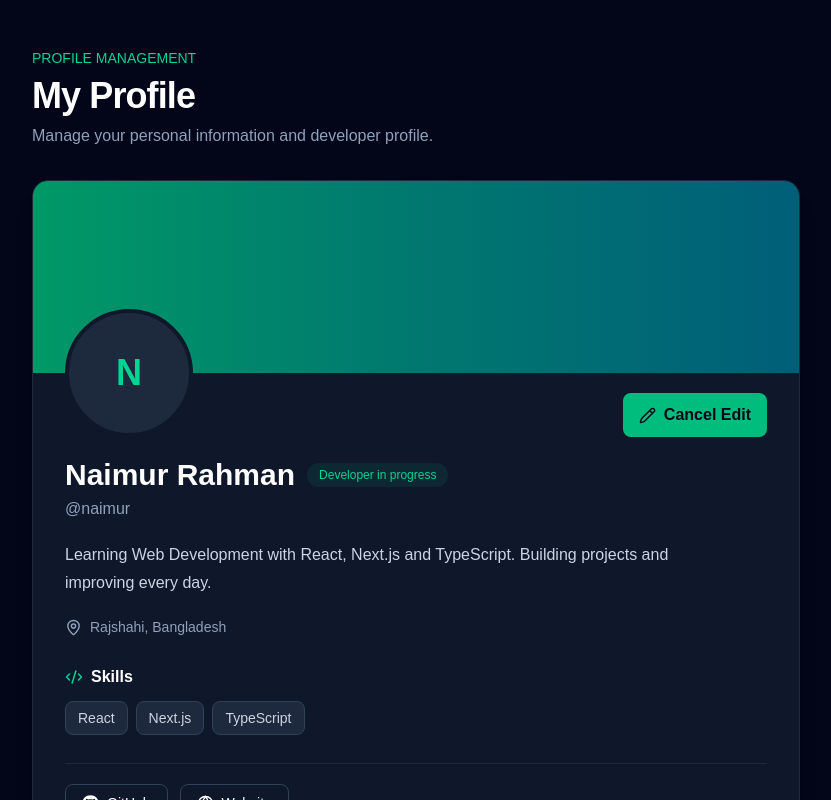
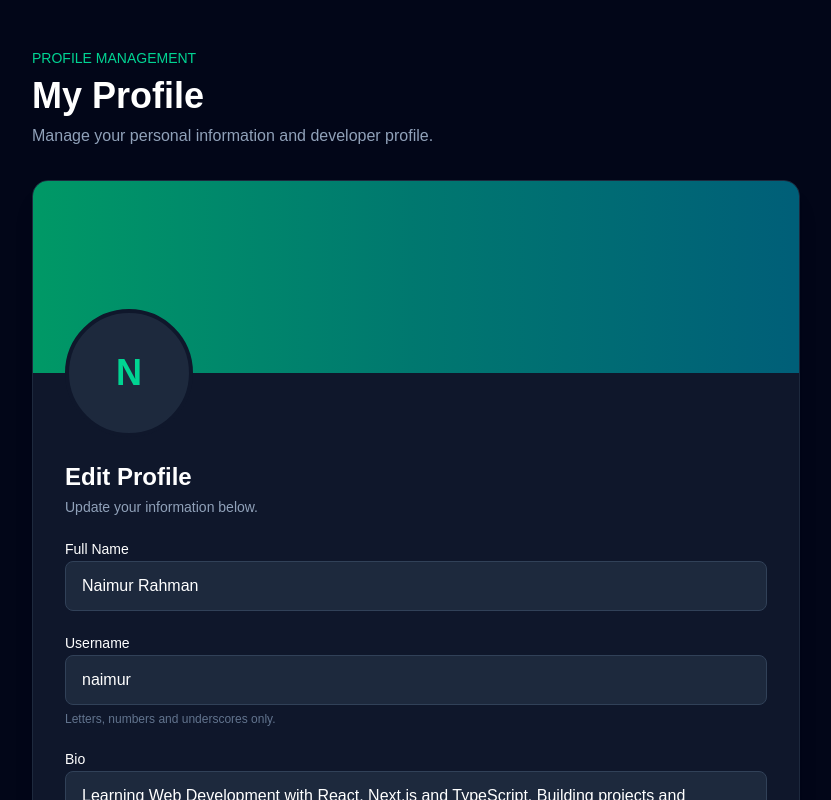
Before and after one commit to Naimur131251/Profile-update-practice, a Next.js app: page /profile in a window 1280 px wide. Both pictures are taken after a click on the button "Edit Profile". Shown: the top 800 px of the page, without its empty margins (224-1055 px from the left). Built offline with nearby package versions, Linux system fonts and the light colour scheme.

Commit message:
edit form add inside profile page

```diff
--- a/src/app/profile/page.tsx
+++ b/src/app/profile/page.tsx
@@ -1,63 +1,231 @@
-
 "use client";
 
 import { useState } from "react";
-import { MapPin, Code2, Pencil, Globe } from "lucide-react";
+import {
+  MapPin,
+  Code2,
+  Pencil,
+  Globe,
+  X,
+  Save,
+  CheckCircle2,
+} from "lucide-react";
 import { FaGithub } from "react-icons/fa";
 
-export default function ProfilePage() {
-  const [isEditing, setIsEditing] = useState(false);
+interface IProfile {
+  name: string;
+  username: string;
+  bio: string;
+  location: string;
+  skills: string;
+}
 
-  const [profile] = useState({
+const initialProfile: IProfile = {
   name: "Naimur Rahman",
   username: "naimur",
   bio: "Learning Web Development with React, Next.js and TypeScript. Building projects and improving every day.",
   location: "Rajshahi, Bangladesh",
-    skills: ["React", "Next.js", "TypeScript"],
+  skills: "React, Next.js, TypeScript",
+};
+
+export default function ProfilePage() {
+  const [profile, setProfile] = useState<IProfile>(initialProfile);
+  const [formData, setFormData] = useState<IProfile>(initialProfile);
+  const [isEditing, setIsEditing] = useState(false);
+  const [isSaved, setIsSaved] = useState(false);
+
+  const handleEdit = () => {
+    setFormData({ ...profile });
+    setIsEditing(true);
+    setIsSaved(false);
+  };
+
+  const handleCancel = () => {
+    setFormData({ ...profile });
+    setIsEditing(false);
+  };
+
+  const handleChange = (
+    e: React.ChangeEvent<HTMLInputElement | HTMLTextAreaElement>,
+  ) => {
+    const { name, value } = e.target;
+
+    setFormData((prev) => ({
+      ...prev,
+      [name]: value,
+    }));
+  };
+
+  const handleSubmit = (e: React.FormEvent<HTMLFormElement>) => {
+    e.preventDefault();
+
+    setProfile({
+      ...formData,
+      name: formData.name.trim(),
+      username: formData.username.trim(),
+      bio: formData.bio.trim(),
+      location: formData.location.trim(),
+      skills: formData.skills.trim(),
     });
+
+    setIsEditing(false);
+    setIsSaved(true);
+  };
 
   return (
     <main className="min-h-screen bg-slate-950 px-4 py-12 text-white">
       <div className="mx-auto max-w-3xl">
-        {/* Page Heading */}
         <div className="mb-8">
           <p className="mb-2 text-sm font-medium text-emerald-400">
             PROFILE MANAGEMENT
           </p>
 
-          <h1 className="text-3xl font-bold tracking-tight sm:text-4xl">
-            My Profile
-          </h1>
+          <h1 className="text-3xl font-bold sm:text-4xl">My Profile</h1>
 
           <p className="mt-2 text-slate-400">
             Manage your personal information and developer profile.
           </p>
         </div>
 
-        {/* Profile Card */}
         <section className="overflow-hidden rounded-2xl border border-slate-800 bg-slate-900 shadow-xl">
-          {/* Cover */}
           <div className="h-36 bg-linear-to-r from-emerald-600 via-teal-700 to-cyan-800 sm:h-48" />
 
           <div className="px-5 pb-7 sm:px-8">
-            {/* Avatar and Edit Button */}
             <div className="-mt-12 flex flex-wrap items-end justify-between gap-4 sm:-mt-16">
               <div className="flex h-24 w-24 items-center justify-center rounded-full border-4 border-slate-900 bg-slate-800 text-3xl font-bold text-emerald-400 sm:h-32 sm:w-32 sm:text-4xl">
-                {profile.name.charAt(0).toUpperCase()}
+                {profile.name.charAt(0).toUpperCase() || "U"}
               </div>
 
+              {!isEditing && (
                 <button
-                onClick={() => setIsEditing(!isEditing)}
+                  onClick={handleEdit}
                   className="inline-flex items-center gap-2 rounded-lg bg-emerald-500 px-4 py-2.5 font-semibold text-slate-950 transition hover:bg-emerald-400 cursor-pointer"
                 >
                   <Pencil size={17} />
-                {isEditing ? "Cancel Edit" : "Edit Profile"}
+                  Edit Profile
+                </button>
+              )}
+            </div>
+
+            {isEditing ? (
+              <form onSubmit={handleSubmit} className="mt-6 space-y-5">
+                <div>
+                  <h2 className="text-2xl font-bold">Edit Profile</h2>
+                  <p className="mt-1 text-sm text-slate-400">
+                    Update your information below.
+                  </p>
+                </div>
+
+                <div className="space-y-1.5">
+                  <label htmlFor="name" className="text-sm font-medium">
+                    Full Name
+                  </label>
+                  <input
+                    id="name"
+                    name="name"
+                    value={formData.name}
+                    onChange={handleChange}
+                    required
+                    minLength={2}
+                    maxLength={60}
+                    className="w-full rounded-lg border border-slate-700 bg-slate-800 px-4 py-3 outline-none focus:border-emerald-400"
+                  />
+                </div>
+
+                <div className="space-y-1.5">
+                  <label htmlFor="username" className="text-sm font-medium">
+                    Username
+                  </label>
+                  <input
+                    id="username"
+                    name="username"
+                    value={formData.username}
+                    onChange={handleChange}
+                    required
+                    minLength={3}
+                    maxLength={30}
+                    pattern="[a-zA-Z0-9_]+"
+                    title="Use letters, numbers and underscores only."
+                    className="w-full rounded-lg border border-slate-700 bg-slate-800 px-4 py-3 outline-none focus:border-emerald-400"
+                  />
+                  <p className="text-xs text-slate-500">
+                    Letters, numbers and underscores only.
+                  </p>
+                </div>
+
+                <div className="space-y-1.5">
+                  <label htmlFor="bio" className="text-sm font-medium">
+                    Bio
+                  </label>
+                  <textarea
+                    id="bio"
+                    name="bio"
+                    value={formData.bio}
+                    onChange={handleChange}
+                    maxLength={250}
+                    rows={4}
+                    placeholder="Tell us about yourself..."
+                    className="w-full resize-y rounded-lg border border-slate-700 bg-slate-800 px-4 py-3 outline-none focus:border-emerald-400"
+                  />
+                  <p className="text-right text-xs text-slate-500">
+                    {formData.bio.length}/250
+                  </p>
+                </div>
+
+                <div className="space-y-1.5">
+                  <label htmlFor="location" className="text-sm font-medium">
+                    Location
+                  </label>
+                  <input
+                    id="location"
+                    name="location"
+                    value={formData.location}
+                    onChange={handleChange}
+                    maxLength={100}
+                    className="w-full rounded-lg border border-slate-700 bg-slate-800 px-4 py-3 outline-none focus:border-emerald-400"
+                  />
+                </div>
+
+                <div className="space-y-1.5">
+                  <label htmlFor="skills" className="text-sm font-medium">
+                    Skills
+                  </label>
+                  <input
+                    id="skills"
+                    name="skills"
+                    value={formData.skills}
+                    onChange={handleChange}
+                    maxLength={200}
+                    placeholder="React, Next.js, TypeScript"
+                    className="w-full rounded-lg border border-slate-700 bg-slate-800 px-4 py-3 outline-none focus:border-emerald-400"
+                  />
+                  <p className="text-xs text-slate-500">
+                    Separate skills with commas.
+                  </p>
+                </div>
+
+                <div className="flex flex-wrap gap-3 border-t border-slate-800 pt-5">
+                  <button
+                    type="submit"
+                    className="inline-flex items-center gap-2 rounded-lg bg-emerald-500 px-5 py-2.5 font-semibold text-slate-950 transition hover:bg-emerald-400 cursor-pointer"
+                  >
+                    <Save size={17} />
+                    Save Changes
+                  </button>
+
+                  <button
+                    type="button"
+                    onClick={handleCancel}
+                    className="inline-flex items-center gap-2 rounded-lg border border-slate-700 px-5 py-2.5 font-medium transition hover:bg-slate-800 cursor-pointer"
+                  >
+                    <X size={17} />
+                    Cancel
                   </button>
                 </div>
-
-            {/* Profile Information */}
-            <div className="mt-5">
-              <div className="flex flex-wrap items-center gap-3">
+              </form>
+            ) : (
+              <>
+                <div className="mt-5 flex flex-wrap items-center gap-3">
                   <h2 className="text-2xl font-bold sm:text-3xl">
                     {profile.name}
                   </h2>
@@ -69,17 +237,15 @@ export default function ProfilePage() {
 
                 <p className="mt-1 text-slate-400">@{profile.username}</p>
 
-              <p className="mt-5 max-w-2xl leading-7 text-slate-300">
-                {profile.bio}
+                <p className="mt-5 max-w-2xl whitespace-pre-wrap leading-7 text-slate-300">
+                  {profile.bio || "No bio added yet."}
                 </p>
 
-              {/* Location */}
                 <div className="mt-5 flex items-center gap-2 text-sm text-slate-400">
                   <MapPin size={17} />
-                <span>{profile.location}</span>
+                  {profile.location || "Location not added"}
                 </div>
 
-              {/* Skills */}
                 <div className="mt-7">
                   <h3 className="mb-3 flex items-center gap-2 font-semibold">
                     <Code2 size={18} className="text-emerald-400" />
@@ -87,7 +253,11 @@ export default function ProfilePage() {
                   </h3>
 
                   <div className="flex flex-wrap gap-2">
-                  {profile.skills.map((skill) => (
+                    {profile.skills
+                      .split(",")
+                      .map((skill) => skill.trim())
+                      .filter(Boolean)
+                      .map((skill) => (
                         <span
                           key={skill}
                           className="rounded-lg border border-slate-700 bg-slate-800 px-3 py-1.5 text-sm text-slate-300"
@@ -95,10 +265,15 @@ export default function ProfilePage() {
                           {skill}
                         </span>
                       ))}
+
+                    {!profile.skills.trim() && (
+                      <p className="text-sm text-slate-500">
+                        No skills added yet.
+                      </p>
+                    )}
                   </div>
                 </div>
 
-              {/* Social Links */}
                 <div className="mt-7 flex flex-wrap gap-3 border-t border-slate-800 pt-5">
                   <a
                     href="https://github.com/"
@@ -120,7 +295,18 @@ export default function ProfilePage() {
                     Website
                   </a>
                 </div>
-            </div>
+
+                {isSaved && (
+                  <p
+                    role="status"
+                    className="mt-5 flex items-center gap-2 text-sm text-emerald-400"
+                  >
+                    <CheckCircle2 size={18} />
+                    Profile updated successfully!
+                  </p>
+                )}
+              </>
+            )}
           </div>
         </section>
       </div>
```
Lines whose indentation alone changed are shown as unchanged.
